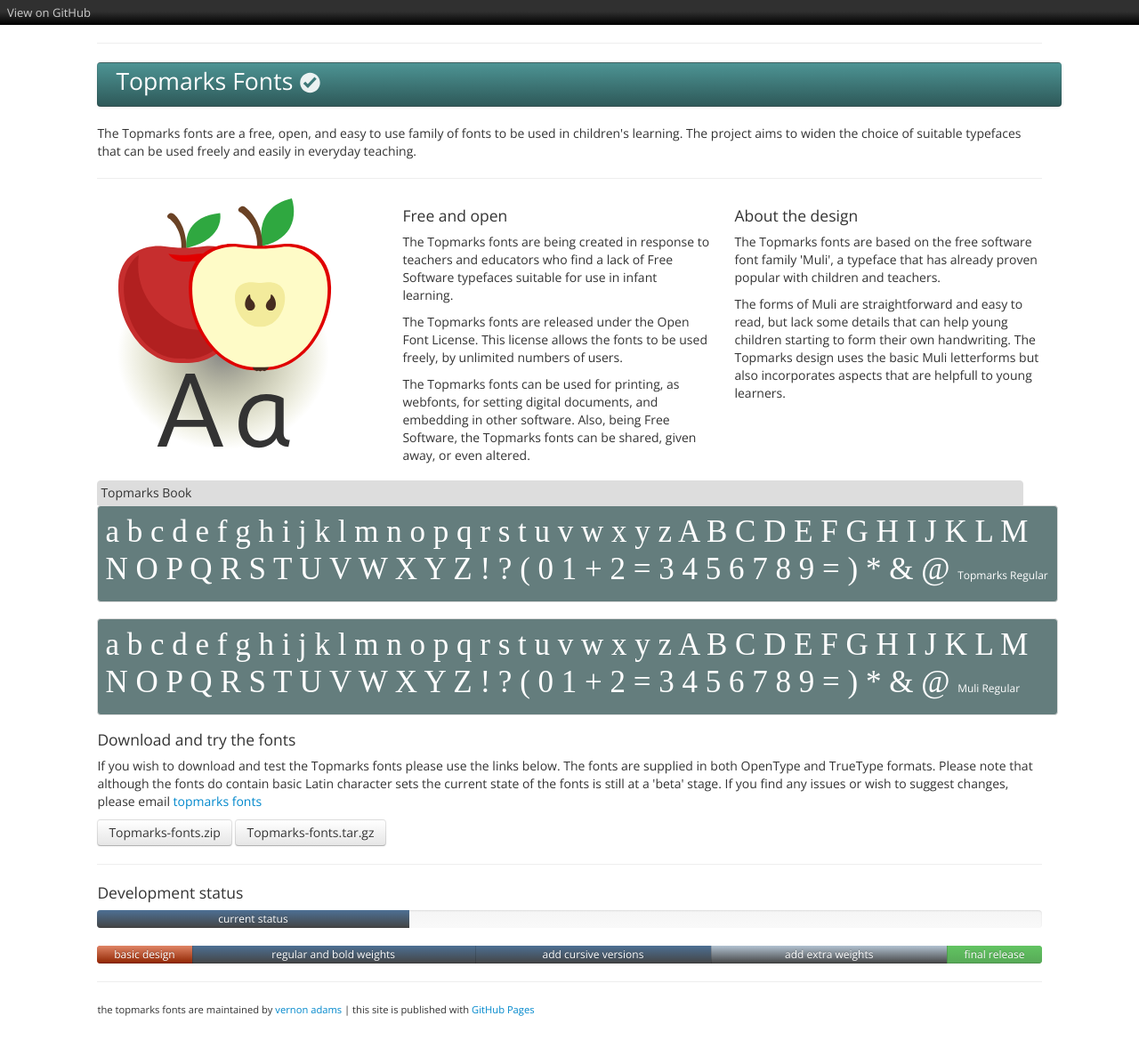
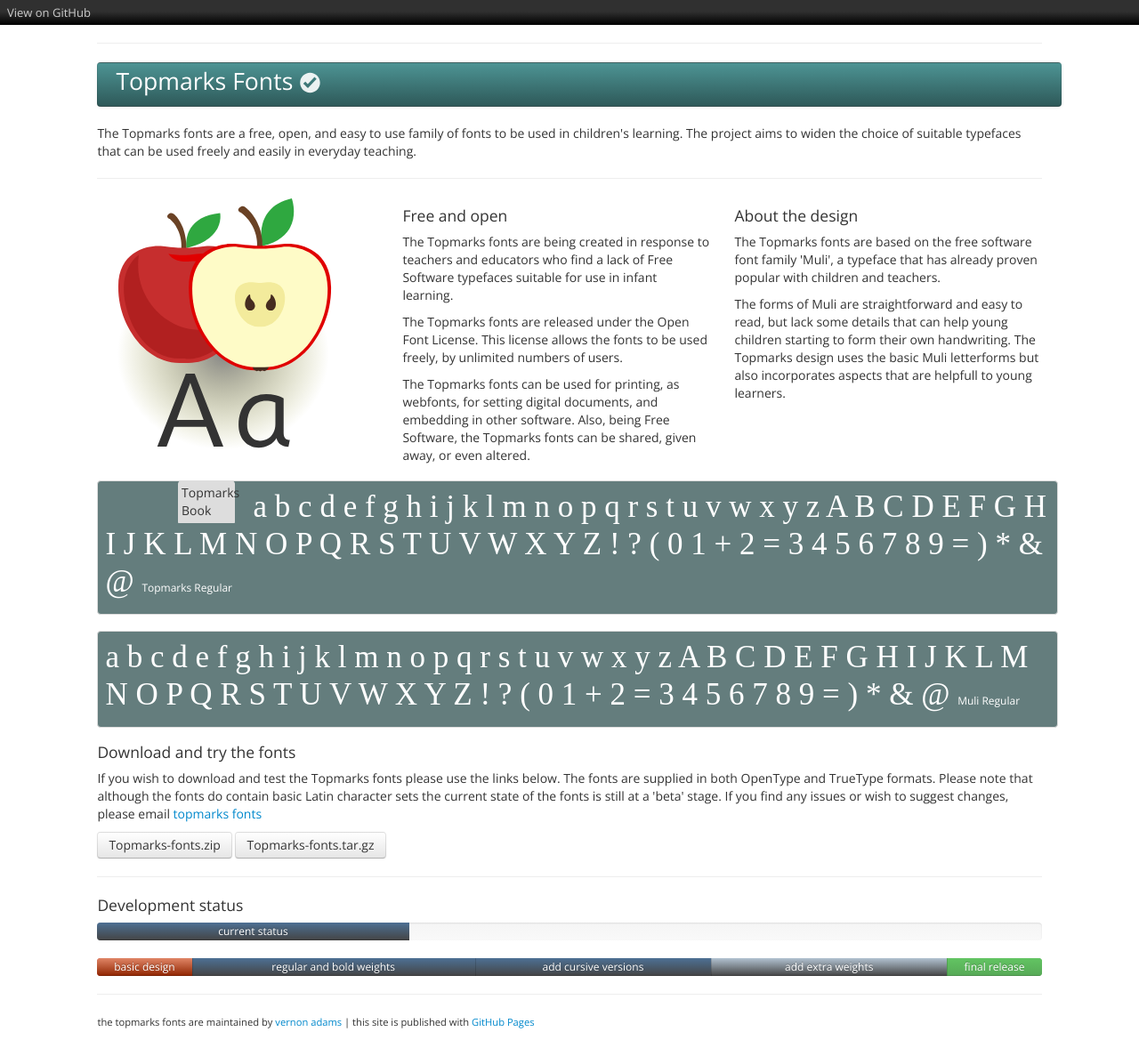
Before and after one commit to vernnobile/topmarks, a Jekyll site: the page built from index.html, in a window 1280 px wide. Shown: the whole page at 89% size. Built offline with Jekyll 4.4.1, drawn with Linux system fonts in a browser that asks for light colours; some web fonts are replaced.

Commit message:
Update specimen.html

```diff
--- a/_includes/specimen.html
+++ b/_includes/specimen.html
@@ -1,5 +1,5 @@
 <div>
-<div class="tab">Topmarks Book</div>
+<div class="span1 offset1 tab">Topmarks Book</div>
 <div style="font-family:topmarksbook" class="specimen">a b c d e f g h i j k l m n o p q r s t u v w x y z A B C D E F G H I J K L M N O P Q R S T U V W X Y Z ! ? ( 0 1 + 2 = 3 4 5 6 7 8 9 = ) * & @ <span style="font-size:12px">Topmarks Regular</span></div>
 <div style="font-family:mulimedium" class="specimen">a b c d e f g h i j k l m n o p q r s t u v w x y z A B C D E F G H I J K L M N O P Q R S T U V W X Y Z ! ? ( 0 1 + 2 = 3 4 5 6 7 8 9 = ) * & @ <span style="font-size:12px">Muli Regular</span></div>
 </div>
```
